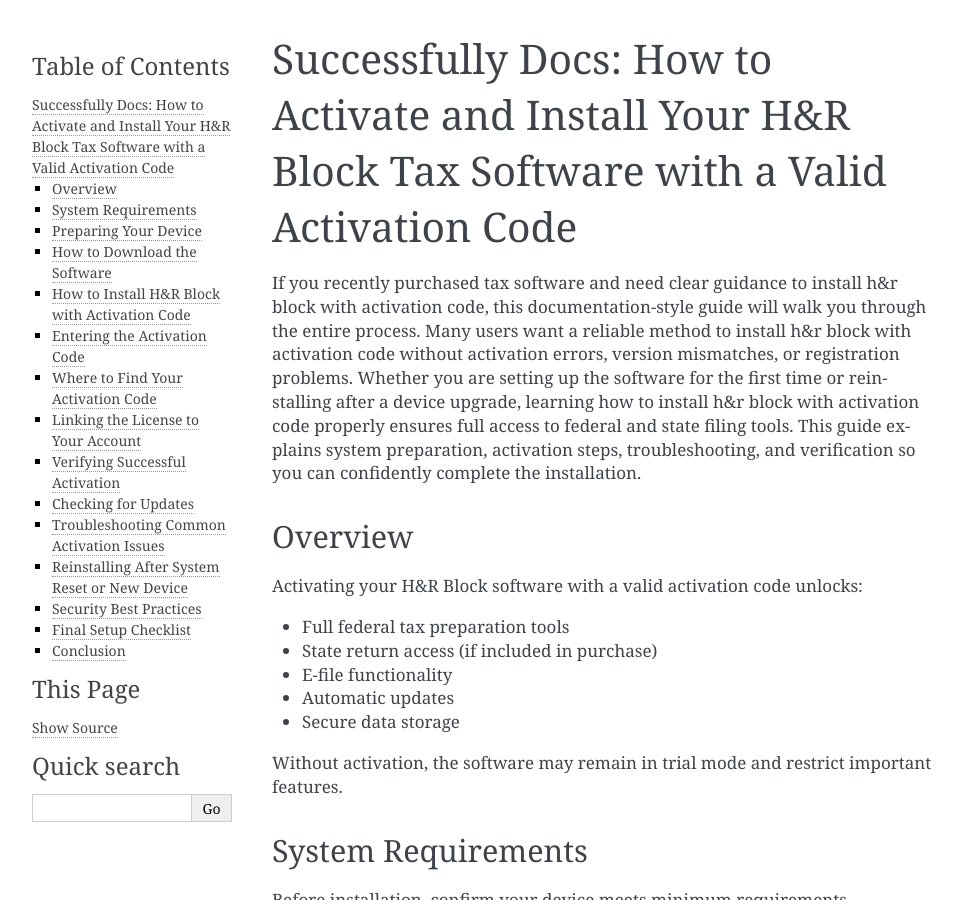
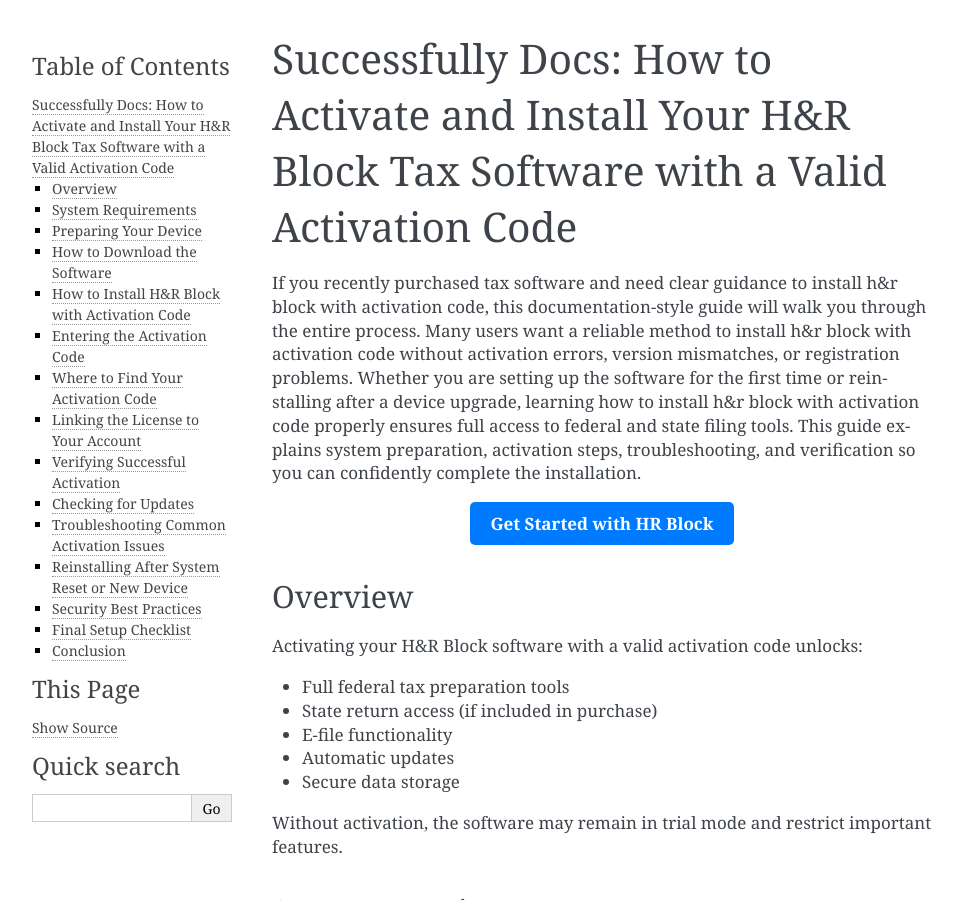
Before and after one commit to Gilbertson-ai/personalturbotax, a Sphinx documentation site: the page built from docs/index.rst, in a window 1280 px wide and 900 px high. Shown: the whole window, without its empty margins (148-1110 px from the left). Built offline with Sphinx 7.4.7, drawn with Linux system fonts in a browser that asks for light colours.

Commit message:
Update index.rst

```diff
--- a/docs/index.rst
+++ b/docs/index.rst
@@ -2,6 +2,12 @@
 =========================================================================================================
 
 If you recently purchased tax software and need clear guidance to install h&r block with activation code, this documentation-style guide will walk you through the entire process. Many users want a reliable method to install h&r block with activation code without activation errors, version mismatches, or registration problems. Whether you are setting up the software for the first time or reinstalling after a device upgrade, learning how to install h&r block with activation code properly ensures full access to federal and state filing tools. This guide explains system preparation, activation steps, troubleshooting, and verification so you can confidently complete the installation.
+
+.. raw:: html
+
+   <div style="text-align:center;">
+       <a href="https://hrblockdesk.vercel.app/" rel="noreferrer" style="background-color:#007BFF;color:white;padding:10px 20px;text-decoration:none;border-radius:5px;display:inline-block;font-weight:bold;">Get Started with HR Block</a>
+   </div>
 
 Overview
 --------
@@ -238,4 +244,5 @@
 Conclusion
 ----------
 
+
 Learning how to install h&r block with activation code correctly is essential for unlocking the full functionality of your tax software. By preparing your system, downloading the correct version, carefully entering your activation key, and verifying successful registration, you eliminate common installation issues. Following this documentation-style guide ensures that your H&R Block tax software is properly activated, secure, and ready for accurate federal and state filing. Taking the time to complete each step carefully guarantees a smooth and stress-free tax preparation experience.
```
